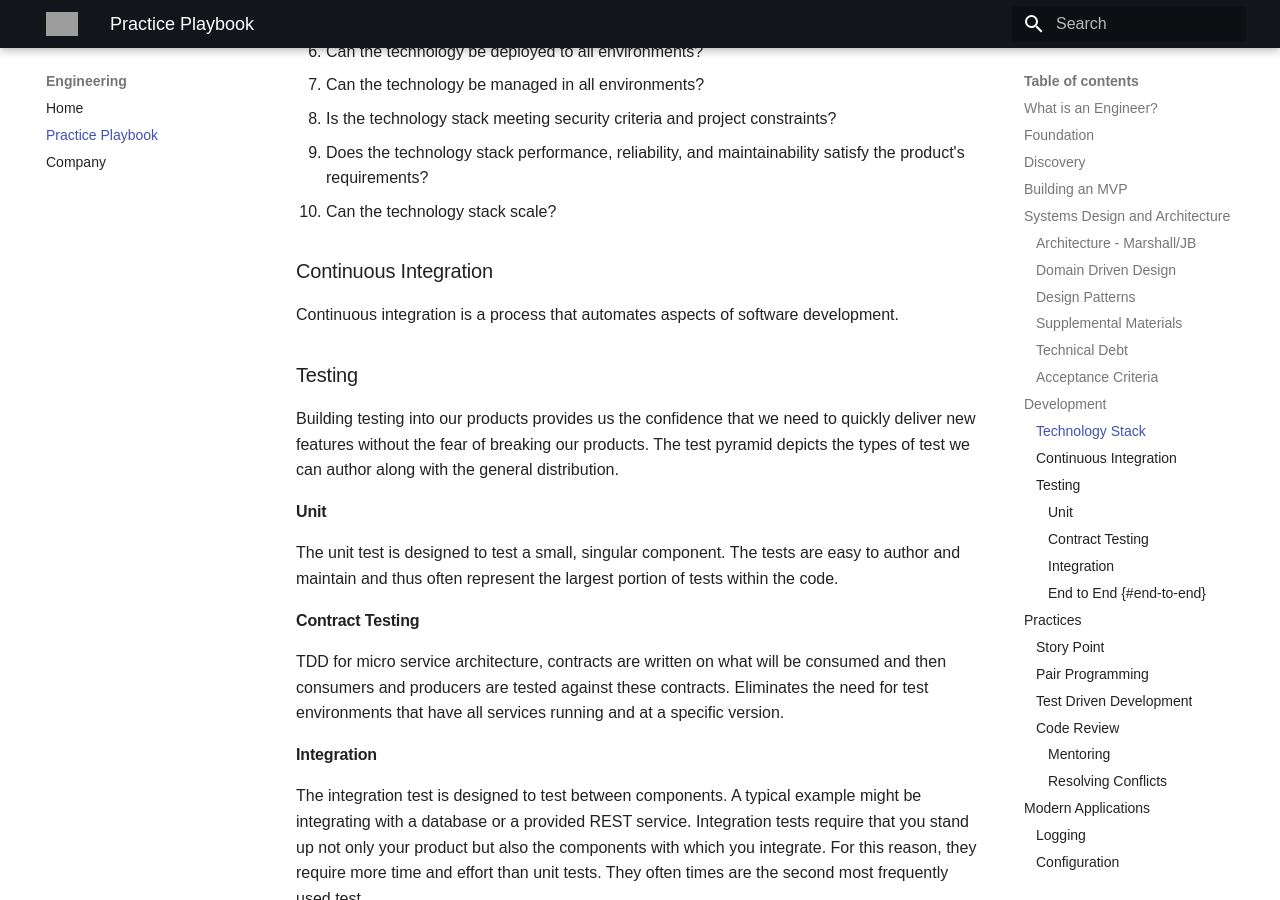
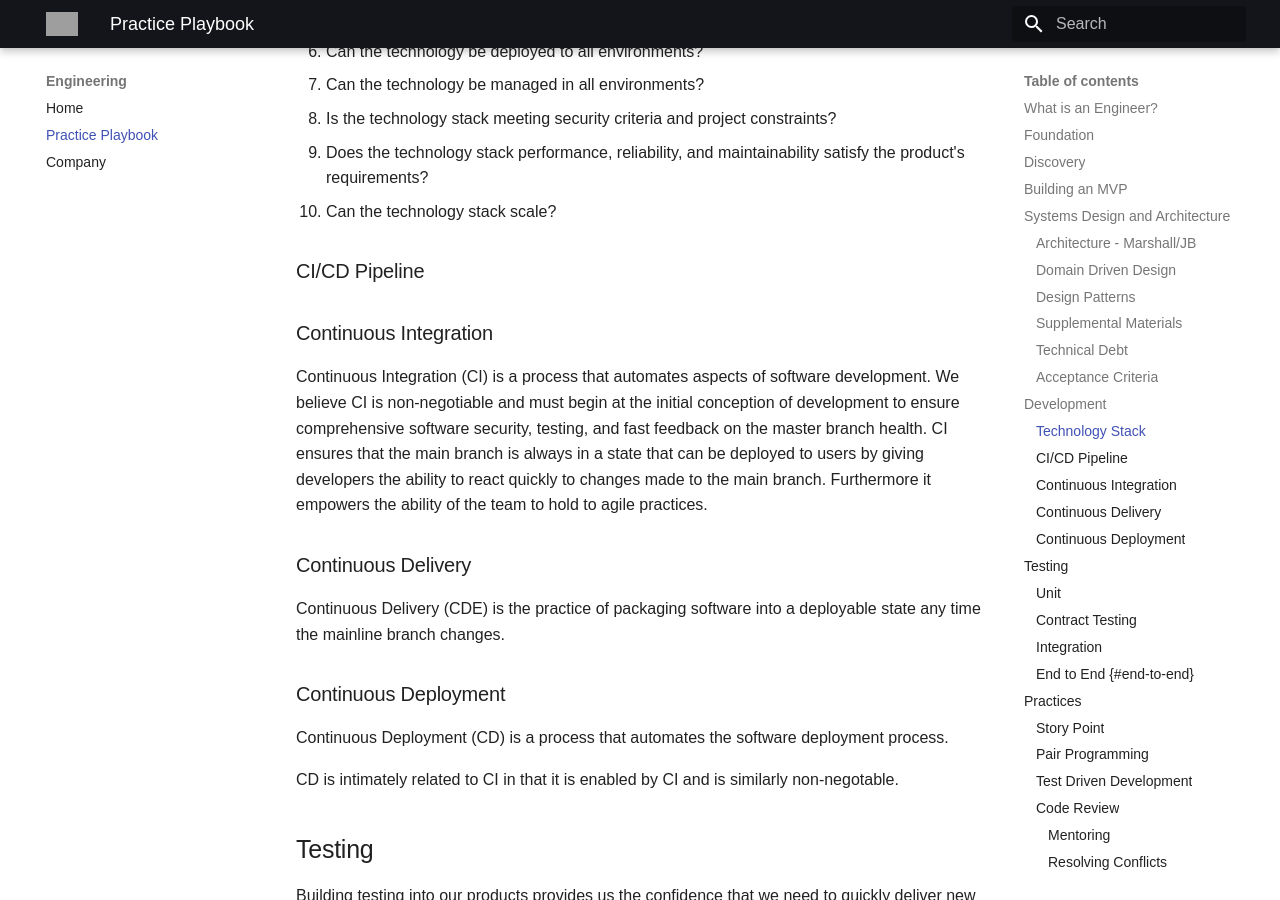
Before and after one commit to rise8-us/rise8-us, an MkDocs documentation site: the page built from docs/practice-playbook.md, in a window 1280 px wide and 900 px high, scrolled down 4143 px. Built offline with MkDocs 1.6.1 and Material for MkDocs 9.7.7, drawn with Linux system fonts in a browser that asks for light colours; some web fonts are replaced; grey boxes are pictures that could not be loaded.

Commit message:
WIP CI/CD

```diff
--- a/docs/practice-playbook.md
+++ b/docs/practice-playbook.md
@@ -138,12 +138,26 @@ Selecting the right technology stack is important. Teams perform better when the
 10. Can the technology stack scale?
 
 
+### CI/CD Pipeline
+
 ### Continuous Integration
 
-Continuous integration is a process that automates aspects of software development.
+Continuous Integration (CI) is a process that automates aspects of software development. We believe CI is non-negotiable and must begin at the initial conception of development to ensure comprehensive software security, testing, and fast feedback on the master branch health. CI ensures that the main branch is always in a state that can be deployed to users by giving developers the ability to react quickly to changes made to the main branch. Furthermore it empowers the ability of the team to hold to agile practices.
 
 
-### Testing
+### Continuous Delivery
+
+Continuous Delivery (CDE) is the practice of packaging software into a deployable state any time the mainline branch changes.
+
+
+### Continuous Deployment
+
+Continuous Deployment (CD) is a process that automates the software deployment process.
+
+CD is intimately related to CI in that it is enabled by CI and is similarly non-negotable.
+
+
+## Testing
 
 Building testing into our products provides us the confidence that we need to quickly deliver new features without the fear of breaking our products. The test pyramid depicts the types of test we can author along with the general distribution.
 
```
